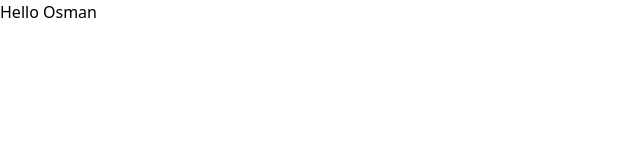
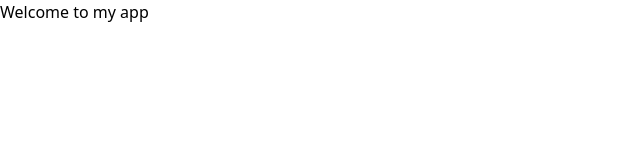
Before and after one commit to osmanhadzic/portfolio, a React (Vite) app: page / in a window 1280 px wide. Shown: the top 160 px of the page, without its empty margins (0-640 px from the left). Built offline with nearby package versions, Linux system fonts and the light colour scheme.

Commit message:
Add react-bootstrap Add nav bar for test
Signed-off-by: Osman Hadzic <osman.hadzic@secomind.com>

```diff
--- a/package.json
+++ b/package.json
@@ -10,8 +10,11 @@
     "preview": "vite preview"
   },
   "dependencies": {
+    "bootstrap": "^5.3.3",
     "react": "^18.2.0",
-    "react-dom": "^18.2.0"
+    "react-bootstrap": "^2.10.2",
+    "react-dom": "^18.2.0",
+    "react-router-dom": "^6.23.1"
   },
   "devDependencies": {
     "@types/react": "^18.2.66",
@@ -22,6 +25,7 @@
     "eslint": "^8.57.0",
     "eslint-plugin-react-hooks": "^4.6.0",
     "eslint-plugin-react-refresh": "^0.4.6",
+    "netlify-cli": "^17.26.0",
     "tailwindcss": "^3.4.3",
     "typescript": "^5.2.2",
     "vite": "^5.2.0"
--- a/src/App.tsx
+++ b/src/App.tsx
@@ -2,10 +2,10 @@
 function App() {
 
   return (
-    <>
-    <h1>Hello Osman</h1>
-    </>
-  )
+    <div>
+      <h1>Welcome to my app</h1>
+    </div>
+  );
 }
 
 export default App
```
Also changed, not shown: 1 other file (tests, documents, lock files or other folders).
